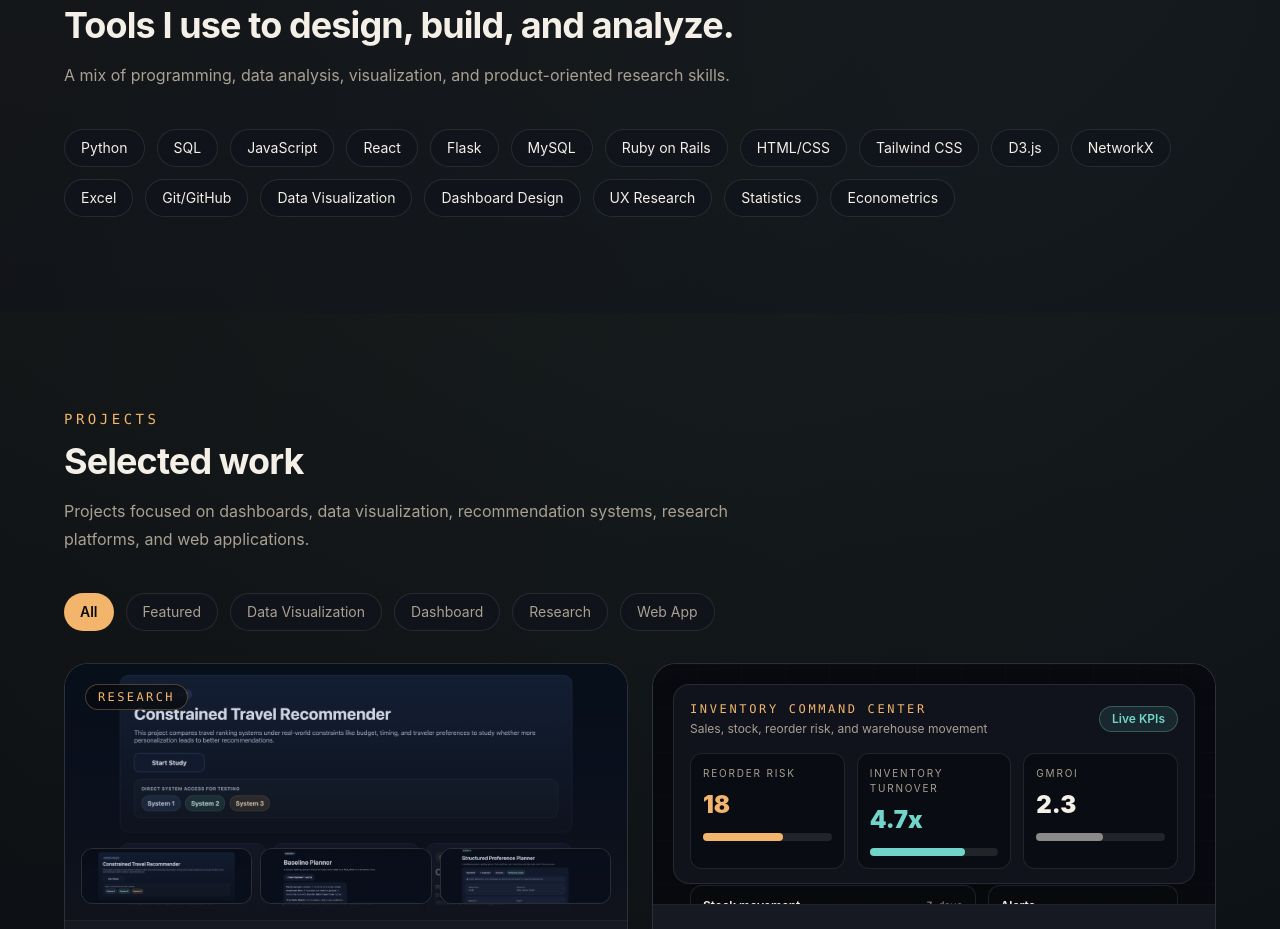
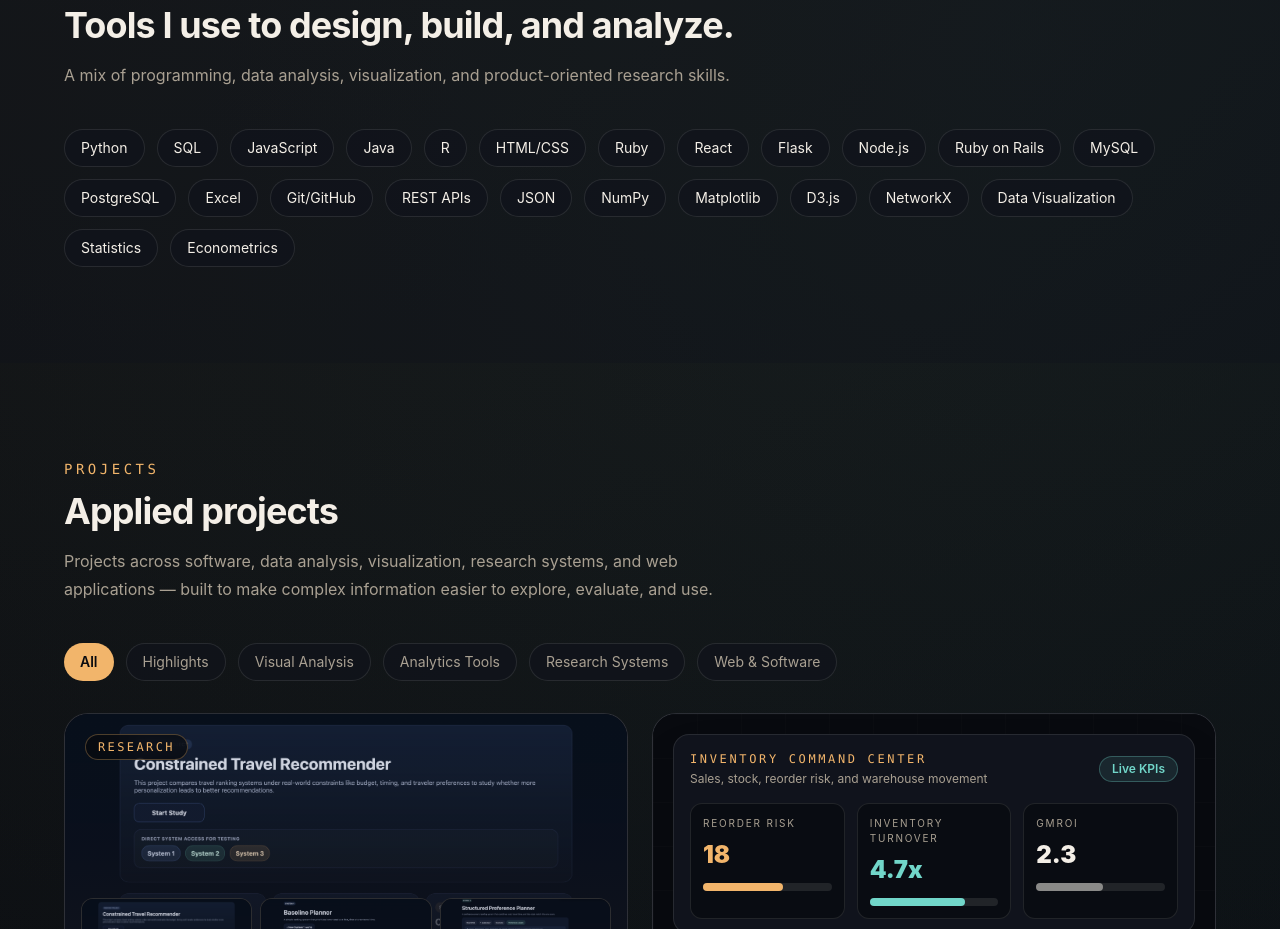
Before and after one commit to jherrera3131/Jairon-Portfolio, a React (Vite) app: page / in a window 1280 px wide. Shown: the part 1760-2689 px from the top of the page. Built offline with nearby package versions, Linux system fonts and the light colour scheme.

Commit message:
Update portfolio copy

```diff
--- a/src/components/Projects.jsx
+++ b/src/components/Projects.jsx
@@ -2,6 +2,15 @@ import { useState } from "react";
 import projects, { projectFilters } from "../data/projects";
 import SectionHeader from "./SectionHeader";
 import ProjectCard from "./ProjectCard";
+
+const filterLabels = {
+  All: "All",
+  Featured: "Highlights",
+  "Data Visualization": "Visual Analysis",
+  Dashboard: "Analytics Tools",
+  Research: "Research Systems",
+  "Web App": "Web & Software",
+};
 
 export default function Projects() {
   const [activeFilter, setActiveFilter] = useState("All");
@@ -17,8 +26,8 @@ export default function Projects() {
       <div className="mx-auto max-w-6xl">
         <SectionHeader
           eyebrow="Projects"
-          title="Selected work"
-          description="Projects focused on dashboards, data visualization, recommendation systems, research platforms, and web applications."
+          title="Applied projects"
+          description="Projects across software, data analysis, visualization, research systems, and web applications — built to make complex information easier to explore, evaluate, and use."
         />
 
         <div className="mb-8 flex flex-wrap gap-3">
@@ -32,7 +41,7 @@ export default function Projects() {
                   : "border border-[#f4efe7]/10 bg-[#10131c]/70 text-[#a9a092] hover:border-[#f2b56b]/50 hover:text-[#f4efe7]"
               }`}
             >
-              {filter}
+              {filterLabels[filter]}
             </button>
           ))}
         </div>
--- a/src/data/skills.js
+++ b/src/data/skills.js
@@ -2,19 +2,25 @@ const skills = [
     "Python",
     "SQL",
     "JavaScript",
+    "Java",
+    "R",
+    "HTML/CSS",
+    "Ruby",
     "React",
     "Flask",
+    "Node.js",
+    "Ruby on Rails",
     "MySQL",
-    "Ruby on Rails",
-    "HTML/CSS",
-    "Tailwind CSS",
+    "PostgreSQL",
+    "Excel",
+    "Git/GitHub",
+    "REST APIs",
+    "JSON",
+    "NumPy",
+    "Matplotlib",
     "D3.js",
     "NetworkX",
-    "Excel",
-    "Git/GitHub",
     "Data Visualization",
-    "Dashboard Design",
-    "UX Research",
     "Statistics",
     "Econometrics",
   ];
```
